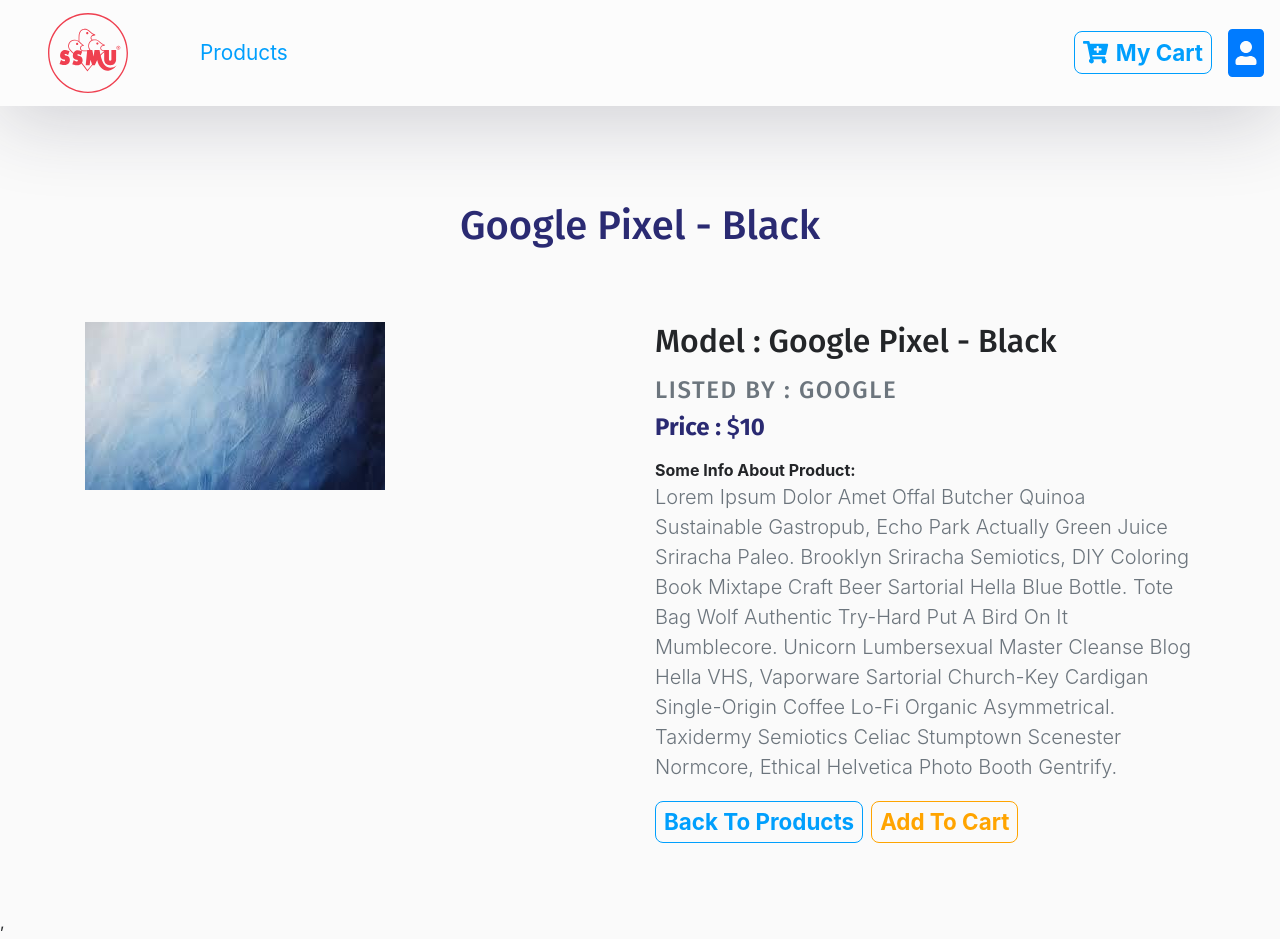
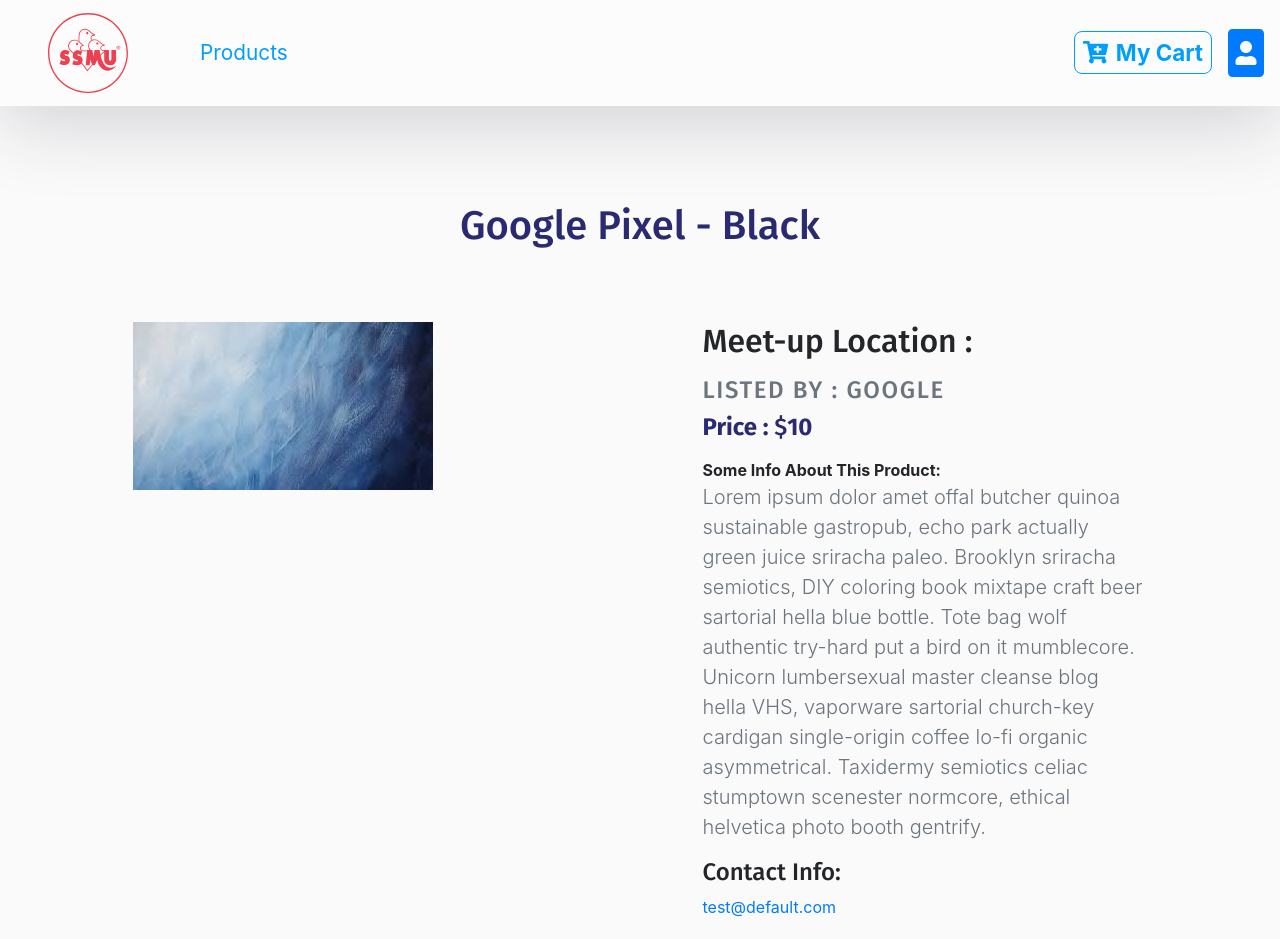
Before and after one commit to zprobs/Student-Marketplace, a React (Create React App) app in the folder Frontend/gui-react/: page /details in a window 1280 px wide. Shown: the top 939 px of the page. Built offline with nearby package versions, Linux system fonts and the light colour scheme; no server answers.

Commit message:
product detail page

```diff
--- a/Frontend/gui-react/src/components/Cart/CartTotals.js
+++ b/Frontend/gui-react/src/components/Cart/CartTotals.js
@@ -29,7 +29,7 @@ export default function CartTotals({value}) {
                           <span className="text-title">
                               total :
                           </span>
-                          <strong>$ {cartTotal}</strong>
+                          <strong> $ {cartTotal}</strong>
                       </h5>
                   </div>
               </div>
--- a/Frontend/gui-react/src/components/Details.js
+++ b/Frontend/gui-react/src/components/Details.js
@@ -8,7 +8,8 @@ class Details extends Component {
         return (
             <ProductConsumer>
                 {value =>{
-                    const {id,seller,img,info,price,title,inCart} = value.detailProduct;
+                    const {id,seller__first_name,seller__last_name,seller__email,seller__phone,img,info,price,title,inCart,location} = value.detailProduct;
+                    const mailto = 'mailto:' + seller__email;
                     return (
                         <div className="container py-5">
                             {/* title */}
@@ -20,29 +21,38 @@ class Details extends Component {
                             {/* end title */}
                             {/* product info */}
                             <div className="row">
-                                <div className="col-10 mx-auto col-md-6 my-3">
+                                <div className="col-10 mx-auto col-md-5 my-3">
                                     <img src={img} className="img-fluid" alt="product"/>
                                 </div>
                                 {/* product text */}
-                                <div className="col-10 mx-auto col-md-6 my-3 text-capitalize">
-                                    <h2>model : {title}</h2>
+                                <div className="col-10 mx-auto col-md-5 my-3">
+                                    <h2>Meet-up Location : {location}</h2>
                                     <h4 className="text-title text-uppercase text-muted mt-3 mb-2">
                                          Listed by : <span className="text-uppercase">
-                                        {seller}
+                                        {seller__first_name} {seller__last_name}
                                     </span>
                                     </h4>
                                     <h4 className="text-blue">
                                         <strong>
-                                            price : <span>$</span>
+                                            Price : <span>$</span>
                                             {price}
                                         </strong>
                                     </h4>
                                     <p className="text-capitalize font-weight-bold mt-3 mb-0">
-                                        some info about product:
+                                        Some info about this product:
                                     </p>
                                     <p className="text-muted lead">
                                         {info}
                                     </p>
+
+                                    <h4>Contact Info:</h4>
+                                    <p className="mt-1">
+                                        <a href={mailto}>{seller__email}</a>
+                                    </p>
+                                    <p className="text-blue">
+                                        <strong>{seller__phone}</strong>
+                                    </p>
+
                                     {/* buttons */}
                                     <div>
                                         <Link to='/'>
--- a/Frontend/gui-react/src/components/Sell.js
+++ b/Frontend/gui-react/src/components/Sell.js
@@ -1,5 +1,6 @@
 import React, {Component} from 'react';
 import Cookies from "universal-cookie/cjs";
+import { Redirect } from "react-router-dom";
 
 class Sell extends Component {
 
@@ -7,29 +8,56 @@ class Sell extends Component {
         super(props);
 
         this.state = {
-            seller:"",
-            img:"",
-            detail:"",
             title:"",
             price:"",
             count:"",
             location:"",
             info:"",
-            is_active:false,
+            img: null
         }
         this.handleSubmit = this.handleSubmit.bind(this);
         this.handleChange = this.handleChange.bind(this);
         this.handleImage = this.handleImage.bind(this);
     }
 
-    handleSubmit(event) {
+    handleSubmit(data) {
      //   this.state.img = document.getElementById("inputImage").value;
+        data.preventDefault();
         const cookies = new Cookies();
         const user = cookies.get('id');
-        this.setState({
-            seller: user,
-            is_active: true
-        });
+        const token = cookies.get('token');
+
+        const XHR = new XMLHttpRequest(), FD  = new FormData();
+        FD.append('img', this.state.img, this.state.img.name);
+        FD.append('seller', user);
+        FD.append('detail', "detail");
+        FD.append('title', this.state.title);
+        FD.append('price', this.state.price);
+        FD.append('count', this.state.count);
+        FD.append('location', this.state.location);
+        FD.append('info', this.state.info);
+        FD.append('is_active', "true");
+
+        // Define what happens on successful data submission
+        XHR.addEventListener( 'load', () => {
+            if (XHR.responseText.includes('success')) {
+                this.setState({ redirect: "/" });
+            } else {
+                alert("There was an error in listing this product. Error: " + XHR.responseText);
+            }
+        } );
+
+        // Define what happens in case of error
+        XHR.addEventListener(' error', () => {
+            alert( 'Oops! Something went wrong. Please try again.' );
+        } );
+
+        // Set up our request
+        XHR.open( 'POST', 'http://127.0.0.1:8000/listings/create' );
+
+        // Send our FormData object; HTTP headers are set automatically
+        XHR.setRequestHeader('Authorization', 'Token ' + token );
+        XHR.send( FD );
 
     console.log(JSON.stringify(this.state));
 
@@ -43,12 +71,20 @@ class Sell extends Component {
 
     handleImage(event) {
         let imgName = document.getElementById("inputImage").files[0].name;
-        this.setState({img: imgName});
         document.getElementById("imageLabel").innerHTML = imgName;
+        this.setState({
+            img: event.target.files[0]
+        });
     }
 
 
     render() {
+
+
+        if (this.state.redirect) {
+            return <Redirect to={this.state.redirect} />
+        }
+
         return (
             <div className="mx-auto my-4 w-75">
 
--- a/Frontend/gui-react/src/context.js
+++ b/Frontend/gui-react/src/context.js
@@ -1,8 +1,9 @@
 import React, {Component} from 'react';
-import {storeProducts, detailProduct} from "./data";
+import {detailProduct} from "./data";
 
 const ProductContext = React.createContext();
 
+let listings = {};
 
 class ProductProvider extends Component {
     state={
@@ -21,21 +22,36 @@ class ProductProvider extends Component {
     }
 
     setProducts = () => {
-        let tempProducts = [];
-        storeProducts.forEach(item => {
-            const singleItem = {...item};       // Copy values to avoid manipulating data during frontend operations
-            tempProducts = [...tempProducts,singleItem];
 
+        const xhr = new XMLHttpRequest();
+        xhr.addEventListener('load', () => {
+            listings = JSON.parse(xhr.responseText);
+            console.log(xhr.responseText);
+            let tempProducts = [];
+            listings.forEach(item => {
+                item.img = 'http://127.0.0.1:8000/media/' + item.img;
+                item.inCart = false;
+                item.count = 0;
+                item.total = 0;
+                const singleItem = {...item};       // Copy values to avoid manipulating data during frontend operations
+                tempProducts = [...tempProducts,singleItem];
+
+            });
+            this.setState(()=> {
+                return {
+                    products: tempProducts,
+                };
+            });
         });
-        this.setState(()=> {
-            return {products: tempProducts};
-        });
+
+        xhr.open('GET', 'http://127.0.0.1:8000/listings/get/active');
+        xhr.send();
     };
 
     getItem = (id) => {
         const product = this.state.products.find(item => item.id === id);
         return product;
-    }
+    };
 
     handleDetail = (id) => {
         const product = this.getItem(id);
--- a/Frontend/gui-react/src/data.js
+++ b/Frontend/gui-react/src/data.js
@@ -77,7 +77,9 @@ export const detailProduct = {
     title: "Google Pixel - Black",
     img: "assets/default.jpeg",
     price: 10,
-    seller: "google",
+    seller__first_name: "google",
+    seller__email:"test@default.com",
+    seller__phone:"4167854464",
     info:
         "Lorem ipsum dolor amet offal butcher quinoa sustainable gastropub, echo park actually green juice sriracha paleo. Brooklyn sriracha semiotics, DIY coloring book mixtape craft beer sartorial hella blue bottle. Tote bag wolf authentic try-hard put a bird on it mumblecore. Unicorn lumbersexual master cleanse blog hella VHS, vaporware sartorial church-key cardigan single-origin coffee lo-fi organic asymmetrical. Taxidermy semiotics celiac stumptown scenester normcore, ethical helvetica photo booth gentrify.",
     inCart: false,
```
